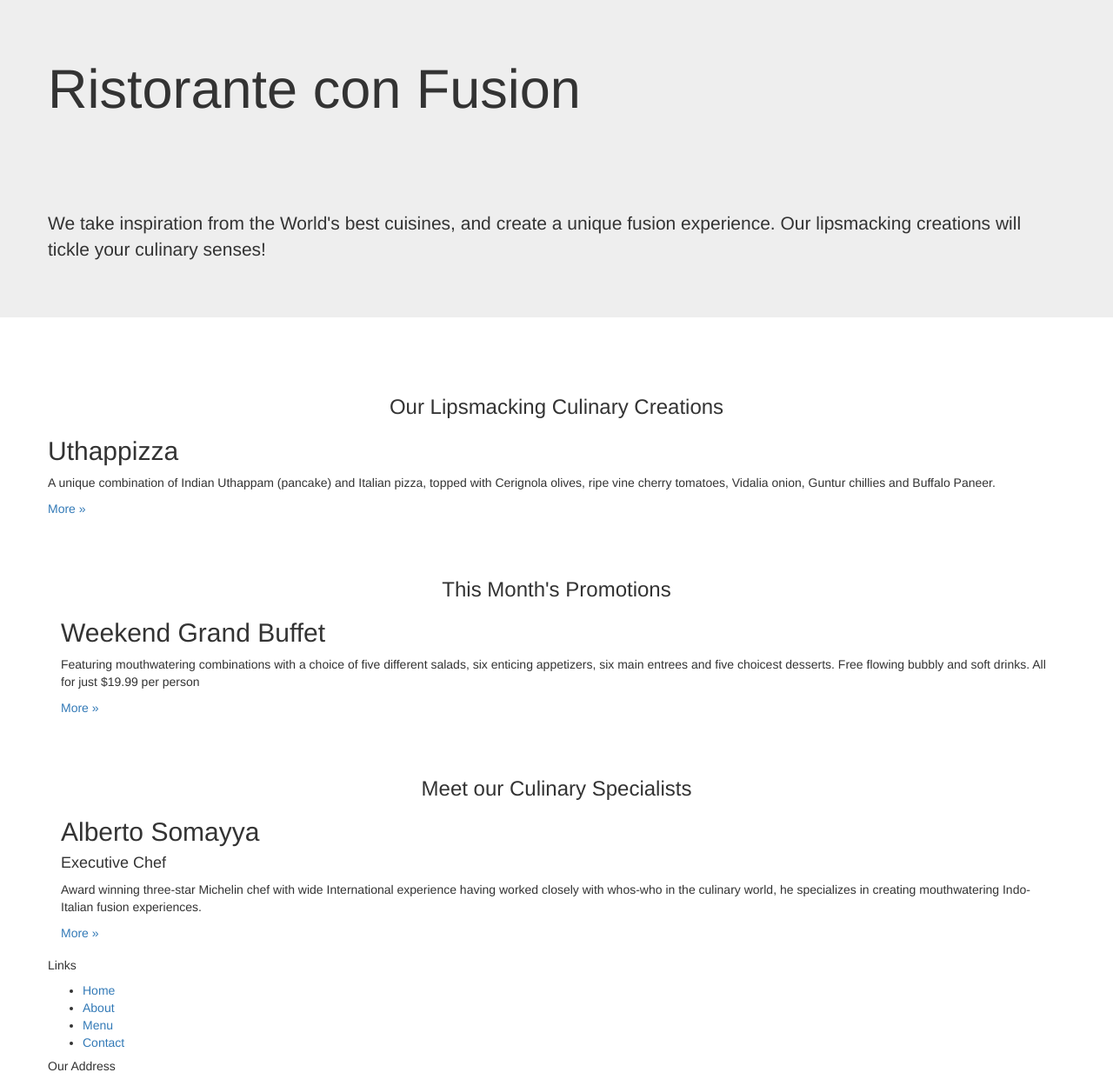
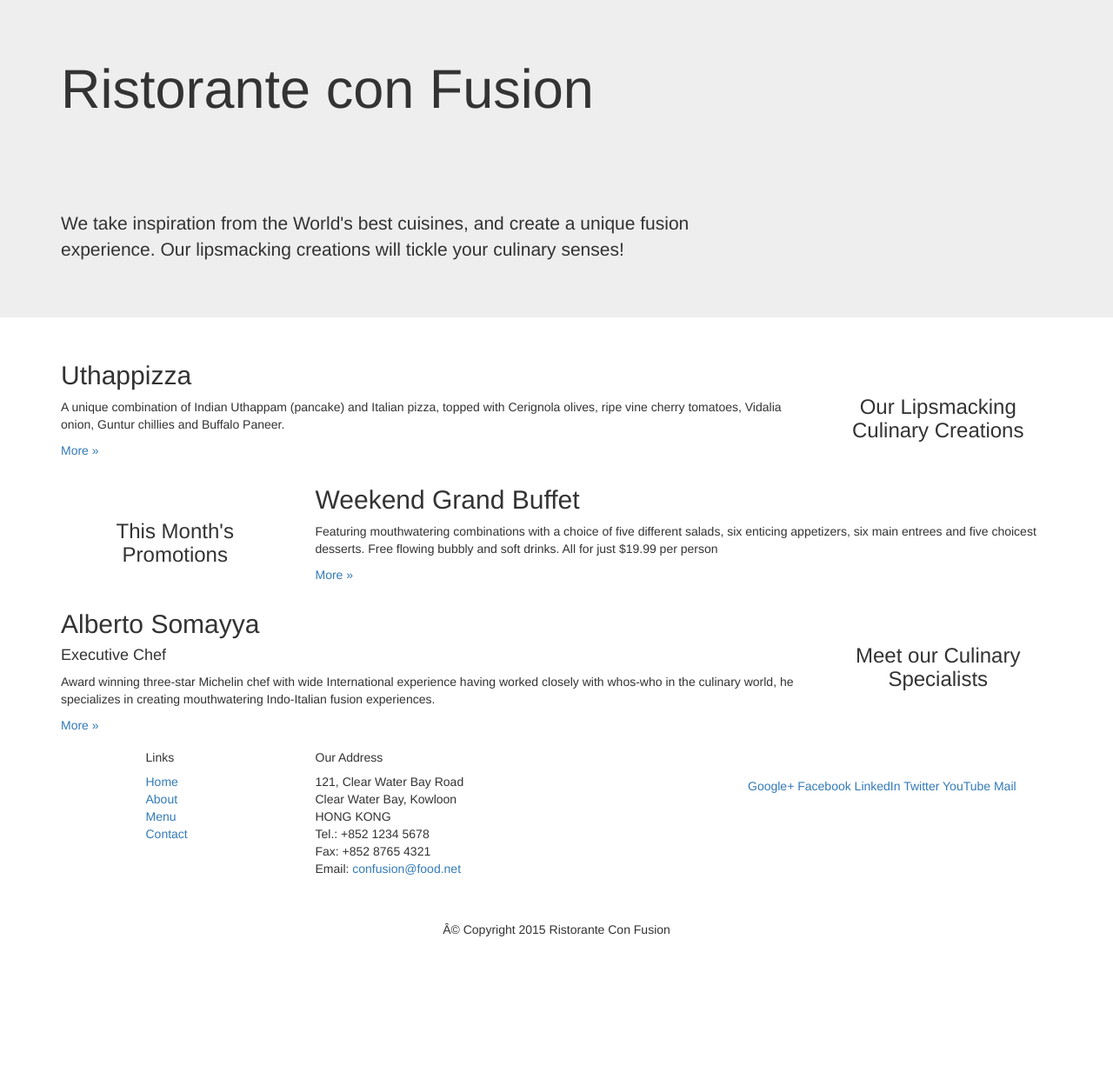
Before and after one commit to dongatho/ristorante, a plain HTML site: page index.html in a window 1280 px wide. Shown: the top 1241 px of the page at 87% size. After the commit the page ends 1089 px from the top, so only its background shows below. Drawn offline with nearby package versions, Linux system fonts and the light colour scheme.

Commit message:
Responsive Design and Bootstrap Grid System

```diff
--- a/index.html
+++ b/index.html
@@ -14,6 +14,8 @@
     <link href="css/bootstrap.min.css" rel="stylesheet">
     <link href="css/bootstrap-theme.min.css" rel="stylesheet">
 
+    <link href="css/mystyles.css" rel="stylesheet">
+
     <!-- HTML5 shim and Respond.js for IE8 support of HTML5 elements and media queries -->
     <!-- WARNING: Respond.js doesn't work if you view the page via file:// -->
     <!--[if lt IE 9]>
@@ -29,25 +31,25 @@
         <!-- Main component for a primary marketing message or call to action -->
 
         <div class="container">
-            <div class="row">
-                <div>
+            <div class="row row-header">
+                <div class="col-xs-12 col-sm-8">
                     <h1>Ristorante con Fusion</h1>
                     <p style="padding:40px;"></p>
                     <p>We take inspiration from the World's best cuisines, and create a unique fusion experience. Our lipsmacking creations will tickle your culinary senses!</p>
                 </div>
-                <div>
+                <div class="col-xs-12 col-sm-4">
                 </div>
             </div>
         </div>
     </header>
 
     <div class="container">
-        <div class="row">
-            <div>
+        <div class="row row-content">
+            <div class="col-xs-12 col-sm-3 col-sm-push-9">
                 <p style="padding:20px;"></p>
                 <h3 align=center>Our Lipsmacking Culinary Creations</h3>
             </div>
-            <div>
+            <div class="col-xs-12 col-sm-9 col-sm-pull-3">
                 <h2>Uthappizza</h2>
                 <p>A unique combination of Indian Uthappam (pancake) and Italian pizza, topped with Cerignola olives, ripe vine cherry tomatoes, Vidalia onion, Guntur chillies and Buffalo Paneer.</p>
                 <p><a  href="#">More &raquo;</a></p>
@@ -55,24 +57,24 @@
         </div>
 
 
-        <div>
-            <div>
+        <div class="row row-content">
+            <div class="col-xs-12 col-sm-3">
                 <p style="padding:20px;"></p>
                 <h3 align=center>This Month's Promotions</h3>
             </div>
-            <div>
+            <div class="col-xs-12 col-sm-9">
                 <h2>Weekend Grand Buffet</h2>
                 <p>Featuring mouthwatering combinations with a choice of five different salads, six enticing appetizers, six main entrees and five choicest desserts. Free flowing bubbly and soft drinks. All for just $19.99 per person </p>
                 <p><a href="#">More &raquo;</a></p>
             </div>
         </div>
 
-        <div>
-            <div>
+        <div class="row row-content">
+            <div class="col-xs-12 col-sm-3 col-sm-push-9">
                 <p style="padding:20px;"></p>
                 <h3 align=center>Meet our Culinary Specialists</h3>
             </div>
-            <div>
+            <div class="col-xs-12 col-sm-9 col-sm-pull-3">
                 <h2>Alberto Somayya</h2>
                 <h4>Executive Chef</h4>
                 <p>Award winning three-star Michelin chef with wide International experience having worked closely with whos-who in the culinary world, he specializes in creating mouthwatering Indo-Italian fusion experiences. </p>
@@ -81,19 +83,19 @@
         </div>
     </div>
 
-    <footer>
+    <footer class="row-footer">
         <div class="container">
             <div class="row">
-                <div>
+                <div class="col-xs-5 col-xs-offset-1 col-sm-2 col-sm-offset-1">
                     <h5>Links</h5>
-                    <ul>
+                    <ul class="list-unstyled">
                         <li><a href="#">Home</a></li>
                         <li><a href="#">About</a></li>
                         <li><a href="#">Menu</a></li>
                         <li><a href="#">Contact</a></li>
                     </ul>
                 </div>
-                <div>
+                <div class="col-xs-6 col-sm-5">
                     <h5>Our Address</h5>
                     <address>
 		              121, Clear Water Bay Road<br>
@@ -104,7 +106,7 @@
 		              Email: <a href="mailto:confusion@food.net">confusion@food.net</a>
 		           </address>
                 </div>
-                <div>
+                <div class="col-xs-12 col-sm-4">
                     <div style="padding: 40px 10px;">
                         <a href="http://google.com/+">Google+</a>
                         <a href="http://www.facebook.com/profile.php?id=">Facebook</a>
@@ -114,7 +116,7 @@
                         <a href="mailto:">Mail</a>
                     </div>
                 </div>
-                <div>
+                <div class="col-xs-12">
                     <p style="padding:10px;"></p>
                     <p align=center>Â© Copyright 2015 Ristorante Con Fusion</p>
                 </div>
```
